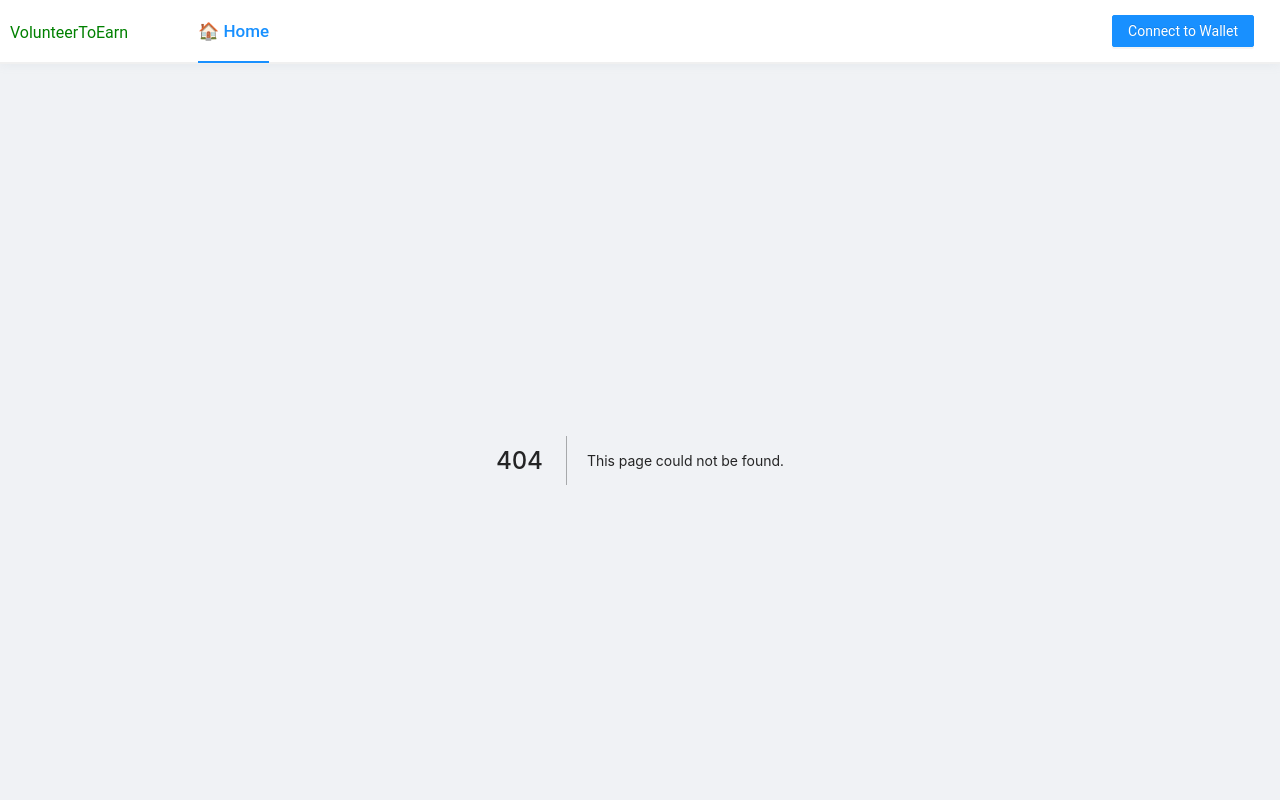
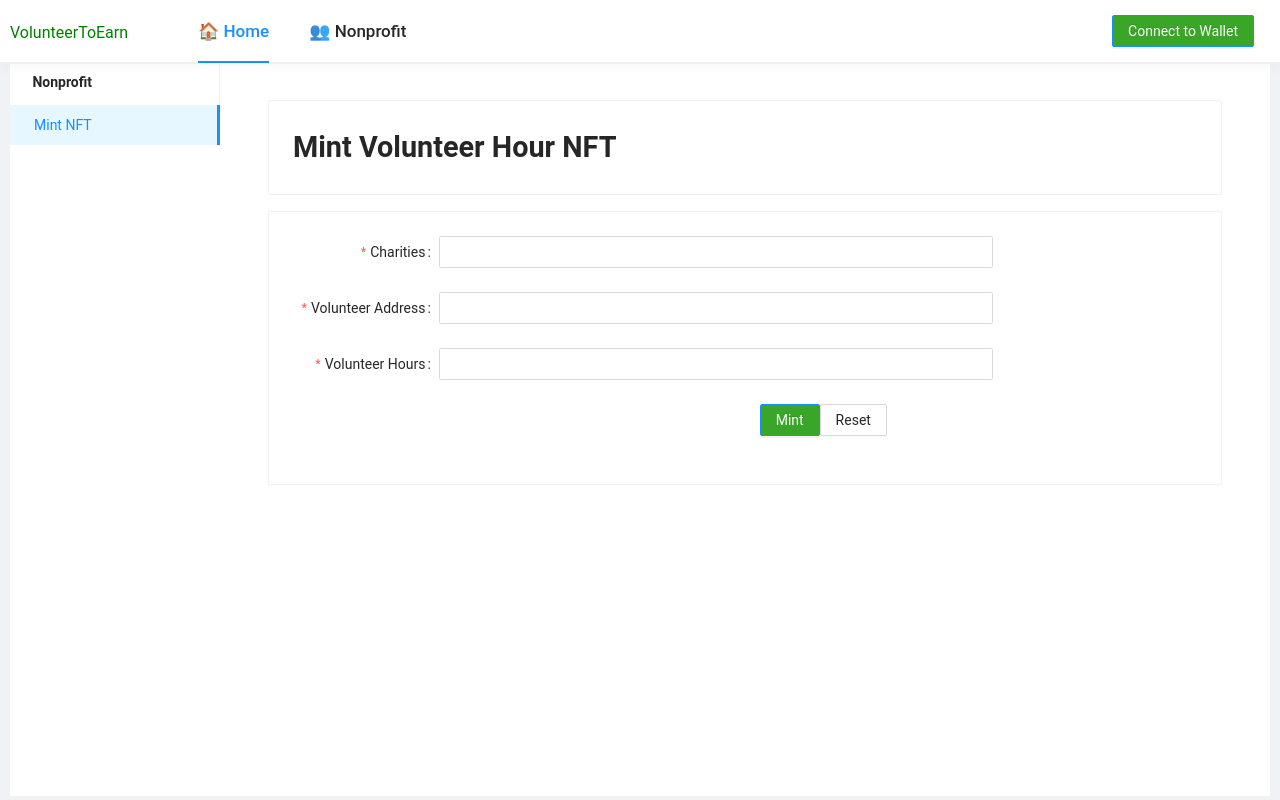
Before and after one commit to RLNYC/VolunteerToEarn, a Next.js app: page /nonprofit in a window 1280 px wide. Before the commit this address had no page. Built offline with nearby package versions, Linux system fonts and the light colour scheme.

Commit message:
add Non-Profit page

```diff
--- a/components/layout/Navbar.js
+++ b/components/layout/Navbar.js
@@ -52,9 +52,13 @@ function Navbar({ account, setAccount}) {
         <Menu.Item key="landing">
           <Link href="/">🏠 Home</Link>
         </Menu.Item>
+        <Menu.Item key="nonprofit">
+          <Link href="/nonprofit">👥 Nonprofit</Link>
+        </Menu.Item>
       </Menu>
       <div style={styles.headerRight}>
       <Button
+        className='primary-bg-color'
         style={{ margin: '0 1rem'}}
         type="primary"
       >
--- /dev/null
+++ b/components/nonprofit/MintNFT.js
@@ -0,0 +1,96 @@
+import React, { useEffect, useState } from 'react';
+import { Card, Row, Col, Form, Select, Input, Button, Typography  } from 'antd';
+
+const layout = {
+  labelCol: {
+    span: 5,
+  },
+  style: { maxWidth: "700px" }
+};
+
+const tailLayout = {
+  wrapperCol: {
+    offset: 16,
+    span: 16,
+  },
+};
+
+function MintNFT() {
+  const [form] = Form.useForm();
+
+  const [loading, setLoading] = useState(false);
+
+  const onFinish = async (values) => {
+    try{
+      setLoading(true);
+      console.log(values);
+
+      setLoading(false);
+    } catch(error) {
+      console.error(error);
+      setLoading(false);
+    }
+  };
+
+  const onReset = () => {
+    form.resetFields();
+  };
+
+  return (
+    <div>
+      <Card style={{ margin: '1rem 0'}}>
+        <h1 style={{ fontSize: "1.8rem", fontWeight: "bold", marginBottom: "0" }}>
+          Mint Volunteer Hour NFT
+        </h1>
+      </Card>
+      <Card>
+        <Form {...layout} form={form} name="control-hooks" onFinish={onFinish}>
+          <Form.Item
+            name="charities"
+            label="Charities"
+            rules={[
+              {
+                required: true,
+              },
+            ]}
+          >
+            <Input />
+          </Form.Item>
+          <Form.Item
+            name="volunteerAddress"
+            label="Volunteer Address"
+            rules={[
+              {
+                required: true,
+              },
+            ]}
+          >
+            <Input />
+          </Form.Item>
+          <Form.Item
+            name="volunteerHours"
+            label="Volunteer Hours"
+            rules={[
+              {
+                required: true,
+              },
+            ]}
+          >
+            <Input />
+          </Form.Item>
+
+          <Form.Item {...tailLayout} loading={loading}>
+            <Button type="primary" htmlType="submit" className="primary-bg-color">
+              Mint
+            </Button>
+            <Button htmlType="button" onClick={onReset}>
+              Reset
+            </Button>
+          </Form.Item>
+        </Form>
+      </Card>
+    </div>
+  )
+}
+
+export default MintNFT;
--- /dev/null
+++ b/components/nonprofit/Sidebar.js
@@ -0,0 +1,25 @@
+import React from 'react';
+import { Menu } from 'antd';
+
+function Sidebar({ currentTab, setCurrentTab }) {
+  const handleClick = e => {
+    console.log('click ', e);
+    setCurrentTab(e.key);
+  };
+
+  return <Menu
+    onClick={handleClick}
+    selectedKeys={[currentTab]}
+    defaultOpenKeys={['sub1']}
+    mode="inline"
+  >
+    <p style={{ margin: '1.4rem 0 1.4rem 1.4rem', fontWeight: 'bold'}}>
+      Nonprofit
+    </p>
+    <Menu.Item key="Mint NFT">
+      Mint NFT
+    </Menu.Item>
+  </Menu>;
+}
+
+export default Sidebar;
--- /dev/null
+++ b/pages/nonprofit.js
@@ -0,0 +1,51 @@
+import React, { useEffect, useState } from 'react';
+import { Layout } from 'antd';
+
+import Sidebar from '../components/nonprofit/Sidebar';
+import GovernanceTokens from '../components/nonprofit/MintNFT';
+
+function Nonprofit({ account, voteContract, gContract }) {
+  const [currentTab, setCurrentTab] = useState("Mint NFT");
+
+  let content;
+
+  switch (currentTab) {
+    case "Mint NFT":
+      content = <GovernanceTokens account={account} voteContract={voteContract} gContract={gContract} />;
+      break;
+    default:
+      content = 'Page not found';
+  }
+
+  return <div>
+    <Layout width={1000}>
+      <Layout.Sider
+        width={210}
+        className="white-bg-color"
+        breakpoint="lg"
+        collapsedWidth="0"
+        onBreakpoint={broken => {
+          console.log(broken);
+        }}
+        onCollapse={(collapsed, type) => {
+          console.log(collapsed, type);
+        }}
+      >
+        <Sidebar currentTab={currentTab} setCurrentTab={setCurrentTab} />
+      </Layout.Sider>
+      <Layout className="white-bg-color" style={{ padding: '0 24px 24px', minHeight: '92vh' }}>
+        <Layout.Content
+          style={{
+            padding: 24,
+            margin: 0,
+            minHeight: 280,
+          }}
+        >
+          {content}
+        </Layout.Content>
+      </Layout>
+    </Layout>
+  </div>;
+}
+
+export default Nonprofit;
--- a/styles/globals.css
+++ b/styles/globals.css
@@ -14,3 +14,15 @@ a {
 * {
   box-sizing: border-box;
 }
+
+.primary-bg-color {
+  background-color: #3AA628 !important;
+}
+
+.primary-color {
+  color: #3AA628 !important;
+}
+
+.white-bg-color {
+  background-color: white !important
+}
```
